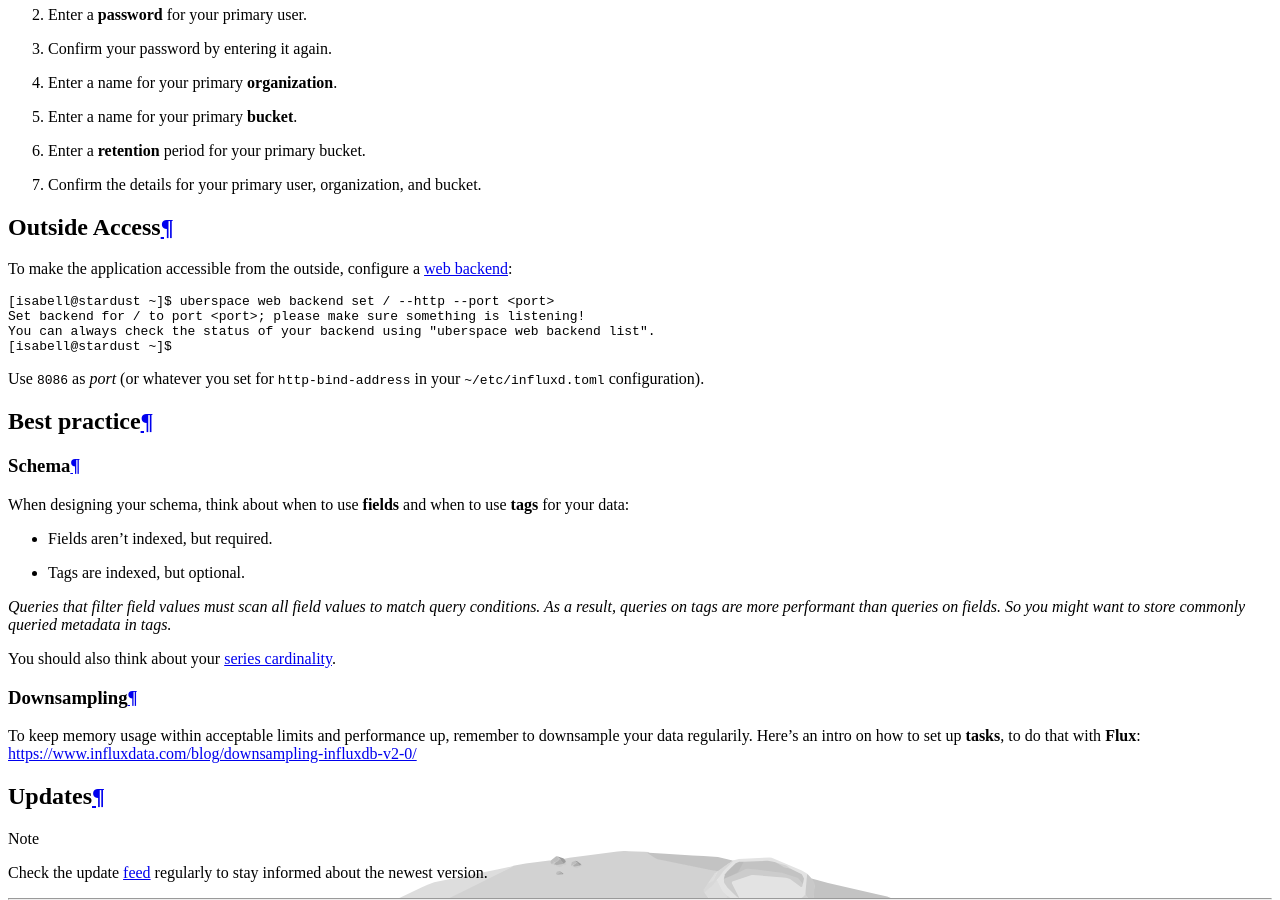
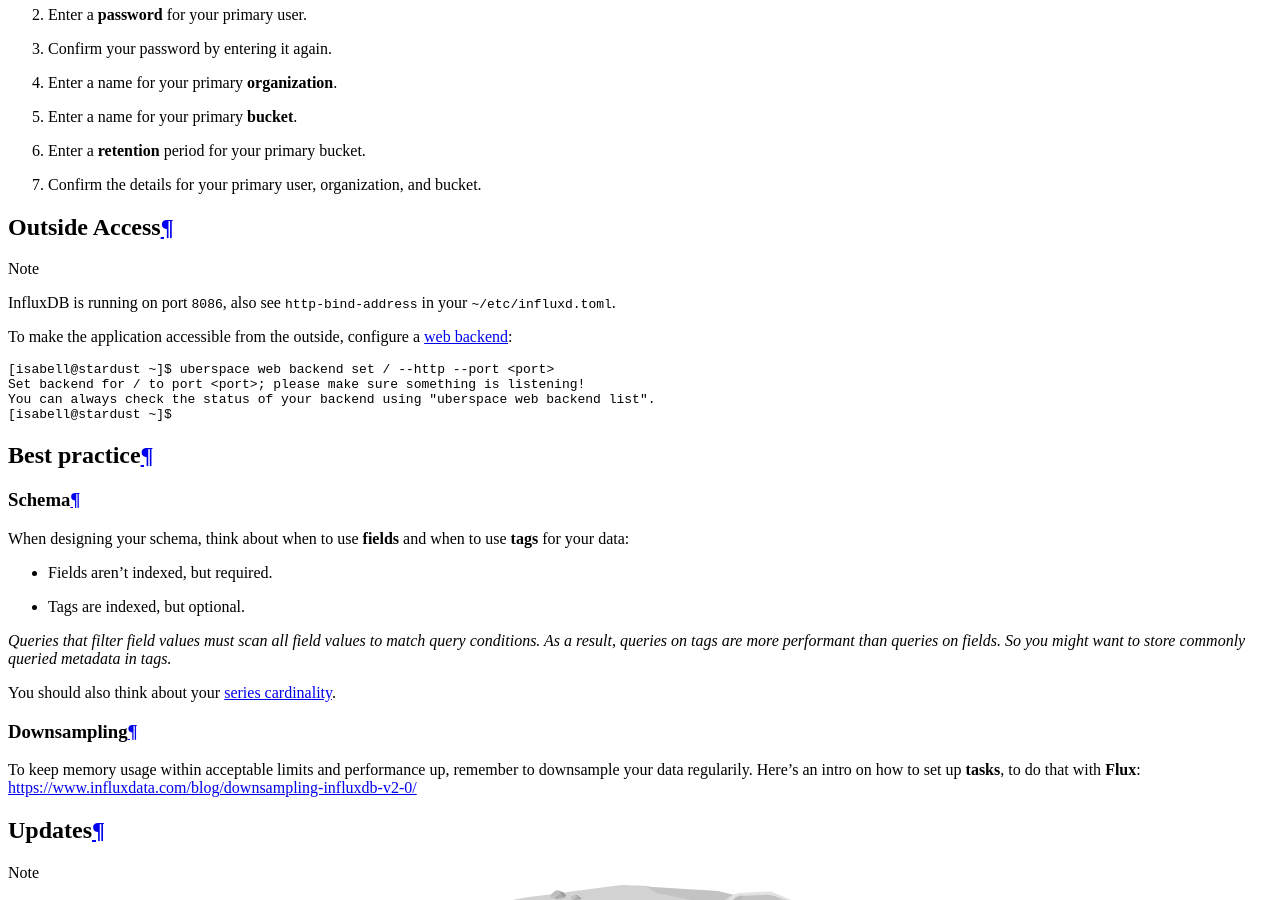
Before and after one commit to Uberspace/lab, a Sphinx documentation site: the page built from source/guide_influxdb2.rst, in a window 1280 px wide and 900 px high, scrolled down 5901 px. Built offline with Sphinx 7.4.7 and the Read the Docs theme 2.0.0, drawn with Linux system fonts in a browser that asks for light colours.

Commit message:
[influxdb2] align web backend with other guides

```diff
--- a/source/guide_influxdb2.rst
+++ b/source/guide_influxdb2.rst
@@ -134,10 +134,12 @@
 Outside Access
 ==============
 
+.. note::
+
+    InfluxDB is running on port ``8086``, also see ``http-bind-address``
+    in your ``~/etc/influxd.toml``.
+
 .. include:: includes/web-backend.rst
-
-Use ``8086`` as *port* (or whatever you set for ``http-bind-address`` in your
-``~/etc/influxd.toml`` configuration).
 
 Best practice
 =============
```
